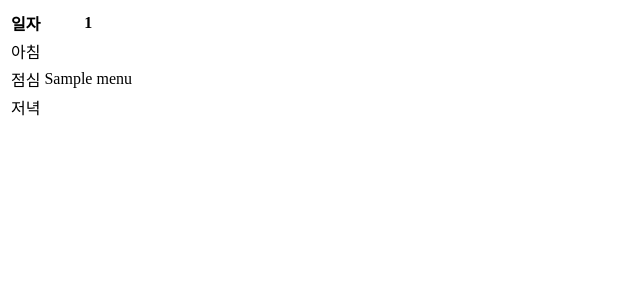
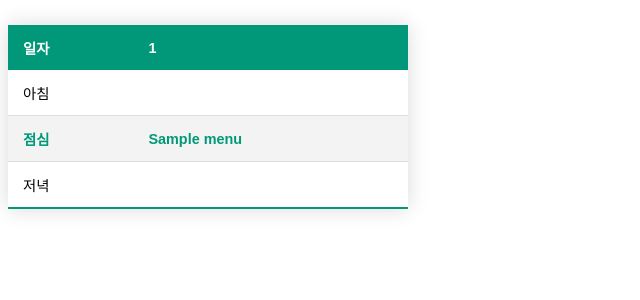
Before and after one commit to cs2jang/kartmarket, a Flask app: template templates/thisweek.html in a window 1280 px wide. Shown: the top 300 px of the page, without its empty margins (0-640 px from the left). Run offline with Flask 2, Linux system fonts and the light colour scheme; the template is opened without the code that fills it: most values are stand-ins (such as "Sample title", 1, 10 or a date in 2020).

Commit message:
added style

```diff
--- /dev/null
+++ b/static/style.css
@@ -0,0 +1,35 @@
+.styled-table {
+    border-collapse: collapse;
+    margin: 25px 0;
+    font-size: 0.9em;
+    font-family: sans-serif;
+    min-width: 400px;
+    box-shadow: 0 0 20px rgba(0, 0, 0, 0.15);
+}
+
+.styled-table thead tr {
+    background-color: #009879;
+    color: #ffffff;
+    text-align: left;
+}
+
+.styled-table th,
+.styled-table td {
+    padding: 12px 15px;
+}
+.styled-table tbody tr {
+    border-bottom: 1px solid #dddddd;
+}
+
+.styled-table tbody tr:nth-of-type(even) {
+    background-color: #f3f3f3;
+}
+
+.styled-table tbody tr:last-of-type {
+    border-bottom: 2px solid #009879;
+}
+
+.styled-table tbody tr.active-row {
+    font-weight: bold;
+    color: #009879;
+}
--- a/templates/layout.html
+++ b/templates/layout.html
@@ -2,6 +2,7 @@
 <head>
     <meta charset="UTF-8">
     <meta name="viewport" content="width=device-width, initial-scale=1.0">
+    <link href="{{url_for('static', filename = 'style.css')}}" rel="stylesheet">
     <title>KART</title>
 </head>
 <body>
```
